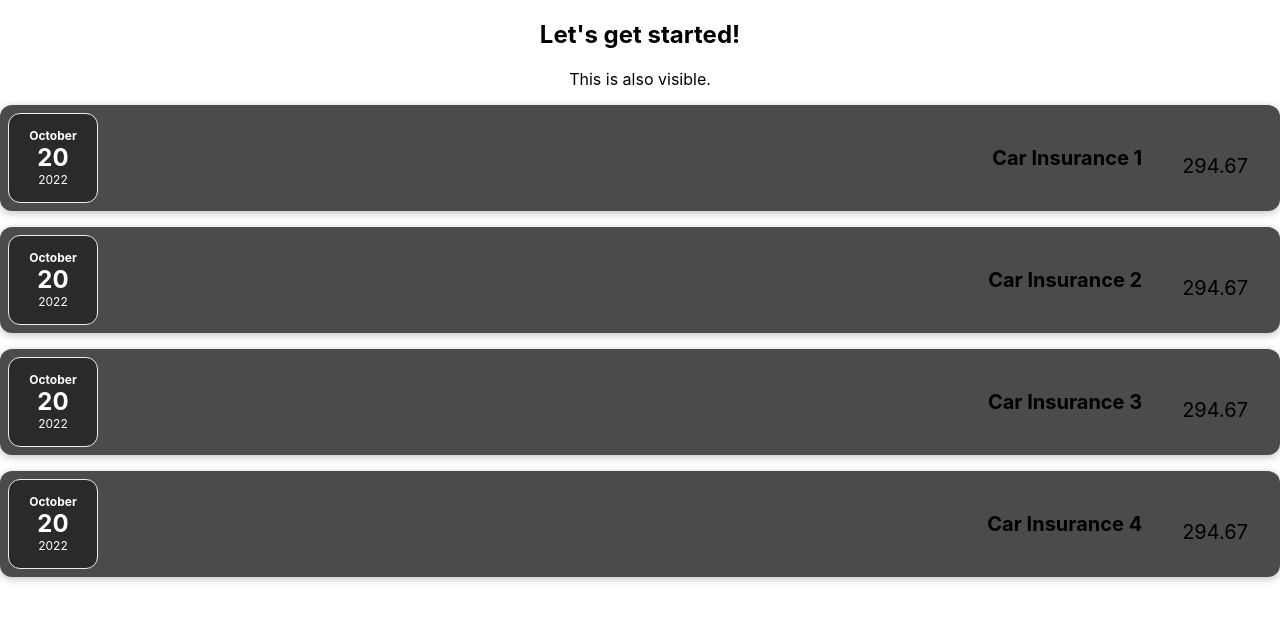
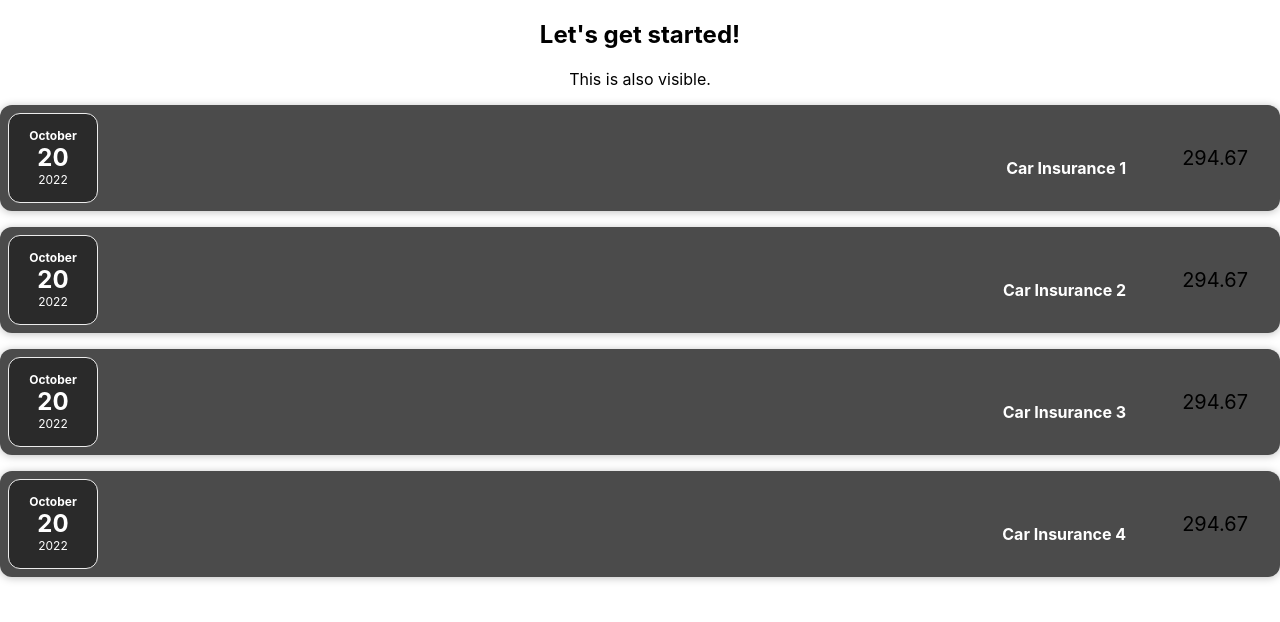
Before and after one commit to Suprememajor/React_Guide, a React (Create React App) app: page / in a window 1280 px wide. Shown: the top 622 px of the page. Built offline with nearby package versions, Linux system fonts and the light colour scheme.

Commit message:
added card component

```diff
--- /dev/null
+++ b/src/components/Card.css
@@ -0,0 +1,4 @@
+.card {
+    border-radius: 12px;
+    box-shadow: 0 1px 8px rgba(0, 0, 0, 0.25);
+}
--- /dev/null
+++ b/src/components/Card.js
@@ -0,0 +1,12 @@
+import './Card.css'
+
+function Card(props) {
+    const classes = 'card ' + props.className;
+    return (
+        <div className={classes}>
+            {props.children}
+        </div>
+    )
+}
+
+export default Card;
--- a/src/components/ExpenseItem.css
+++ b/src/components/ExpenseItem.css
@@ -2,10 +2,8 @@
     display: flex;
     justify-content: space-between;
     align-items: center;
-    box-shadow: 0 2px 8px rgba(0, 0, 0, 0.25);
     padding: 0.5rem;
     margin: 1rem 0;
-    border-radius: 12px;
     background-color: #4b4b4b;
 }
 
@@ -21,6 +19,14 @@
     font-size: 1.25rem;
 }
 
+.expense-item h2 {
+    color: #3a3a3a;
+    font-size: 1rem;
+    flex: 1;
+    margin: 0 1rem;
+    color: white;
+}
+
 .expense-item__price {
     font-size: 1.25rem;
     padding: 0.5rem 1.5rem;
--- a/src/components/ExpenseItem.js
+++ b/src/components/ExpenseItem.js
@@ -1,15 +1,16 @@
 import ExpenseDate from './ExpenseDate';
+import Card from './Card';
 import './ExpenseItem.css';
 
 function ExpenseItem(props) {
   return (
-    <div className="expense-item">
+    <Card className="expense-item">
       <ExpenseDate data={props.data.date}/>
       <div className="expense-item__description">
         <h2>{props.data.title}</h2>
         <div className="expense-item__price">{props.data.amount}</div>
       </div>
-    </div>
+    </Card>
   );
 }
 
```
